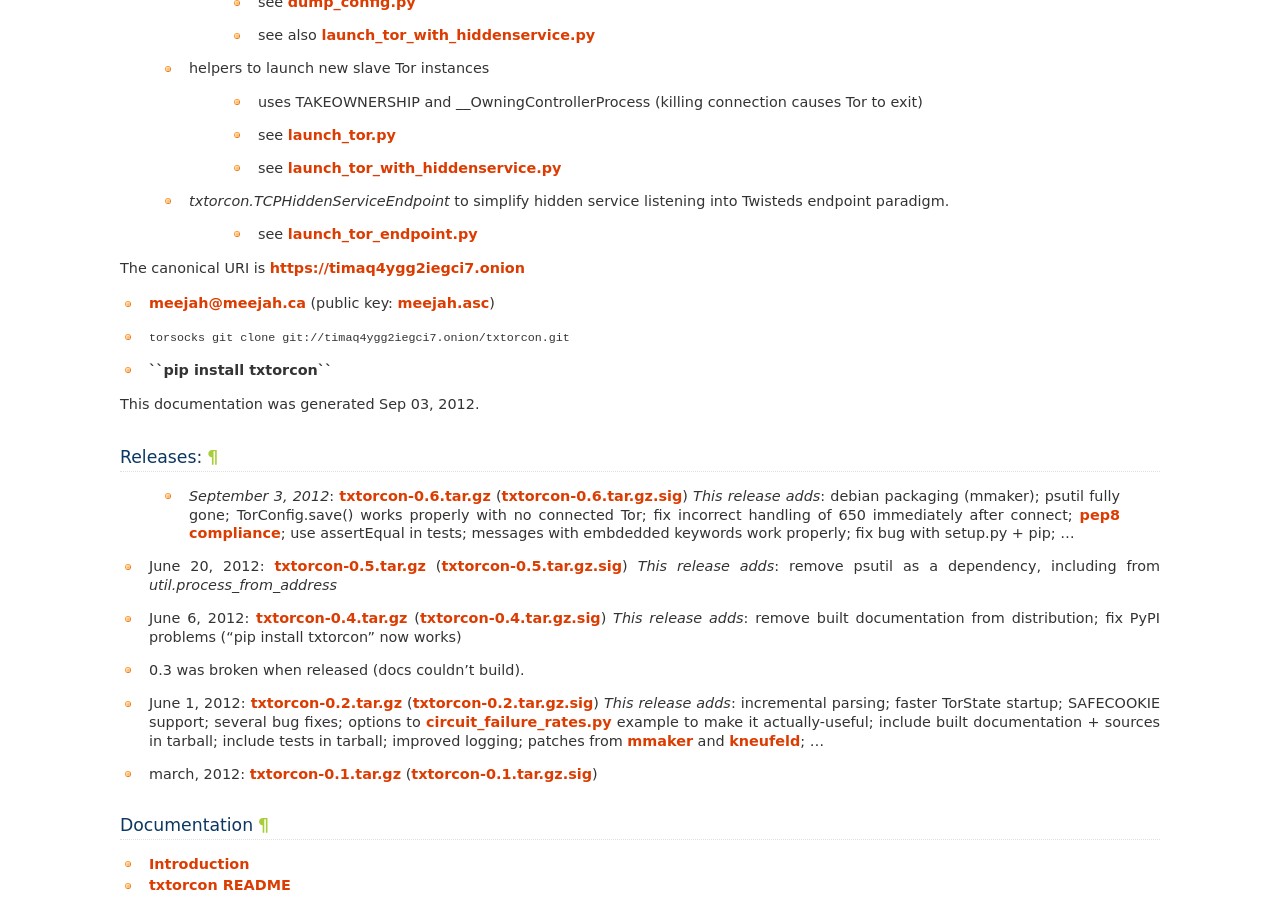
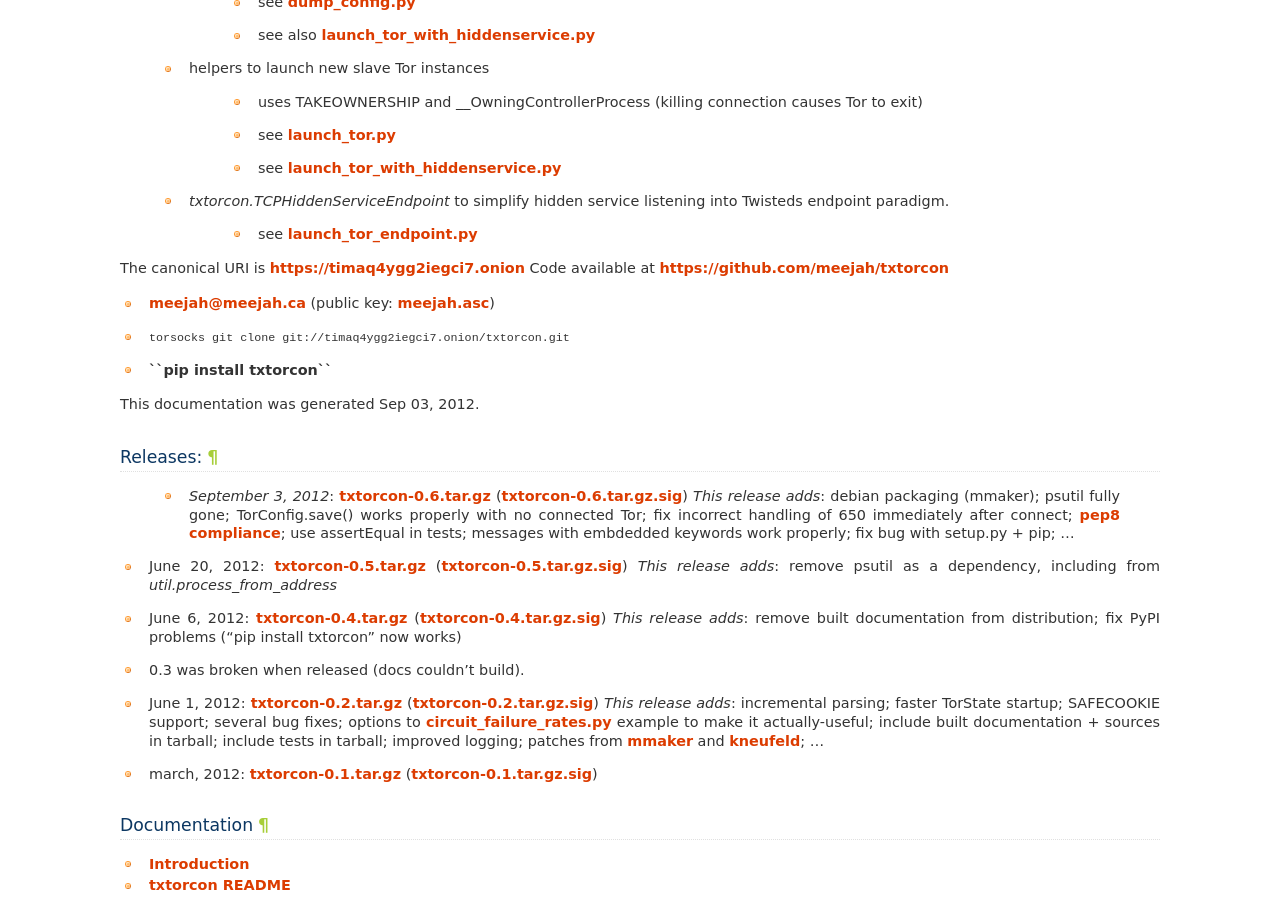
Before and after one commit to meejah/txtorcon, a Sphinx documentation site: the page built from docs/index.rst, in a window 1280 px wide and 900 px high, scrolled down 547 px. Built offline with Sphinx 7.4.7, drawn with Linux system fonts in a browser that asks for light colours.

Commit message:
add github URI

```diff
--- a/docs/index.rst
+++ b/docs/index.rst
@@ -36,6 +36,7 @@
     - see :ref:`launch_tor_endpoint.py`
 
 The canonical URI is https://timaq4ygg2iegci7.onion
+Code available at https://github.com/meejah/txtorcon
 
 - meejah@meejah.ca (public key: `meejah.asc <meejah.asc>`_)
 - ``torsocks git clone git://timaq4ygg2iegci7.onion/txtorcon.git``
```
